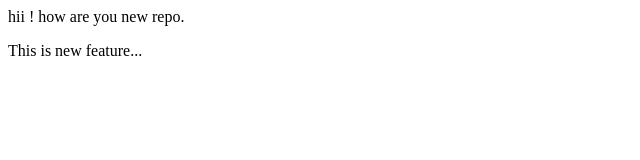
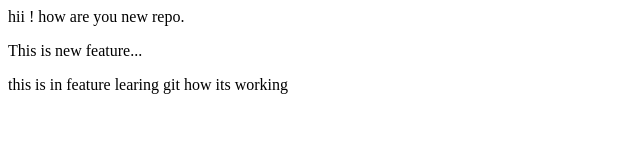
Before and after one commit to abhilash523/Localrepo, a plain HTML site: page index.html in a window 1280 px wide. Shown: the whole page, without its empty margins (0-640 px from the left). Drawn offline with Linux system fonts and the light colour scheme.

Commit message:
ADDED NEW FEATURE1

```diff
--- a/index.html
+++ b/index.html
@@ -1,2 +1,3 @@
 <p> hii ! how are you new repo.</p>
     <p>This is new feature...</p>
+    <p>this is in feature learing git how its working </p>
```
